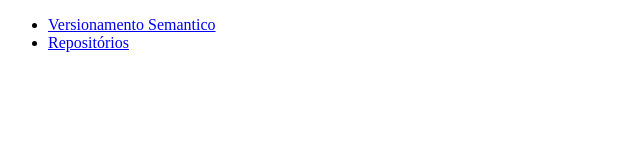
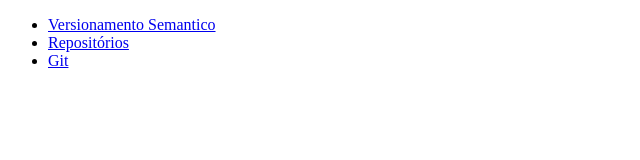
Before and after one commit to zrninlive/telos-versionamento, a plain HTML site: page index.html in a window 1280 px wide. Shown: the full height of the page, 0-640 px from the left. Drawn offline with Linux system fonts and the light colour scheme.

Commit message:
feat(menu): adicionado menu para curso de git

```diff
--- a/index.html
+++ b/index.html
@@ -15,6 +15,9 @@
       <li>
         <a href="repositorios.html">Repositórios</a>
       </li>
+      <li>
+        <a href="git.html">Git</a>
+      </li>
     </ul>
   </nav>
 </body>
```
